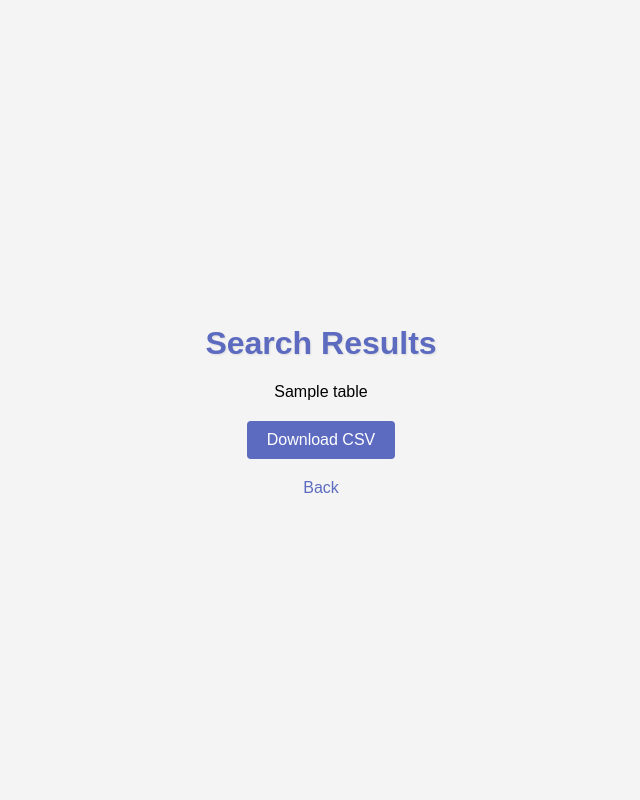
After one commit to Motaseam-Yousef/electron-scraper, a Flask app: template templates/results.html in a window 1280 px wide. The commit adds this page. Shown: the whole page, without its empty margins (319-959 px from the left). Run offline with Flask 3, Linux system fonts and the light colour scheme; the template is opened without the code that fills it: most values are stand-ins (such as "Sample title", 1, 10 or a date in 2020).

Commit message:
add download and result pages

```diff
--- a/app.py
+++ b/app.py
@@ -1,24 +1,31 @@
-from flask import Flask, render_template, request, send_file
+from flask import Flask, render_template, request, send_file, session
+from flask_session import Session  # for saving session data
+from tempfile import mkdtemp  # for creating temporary directory for storing session data
 import requests
 from bs4 import BeautifulSoup
 import pandas as pd
 import re
 import os
+from io import BytesIO
 
 app = Flask(__name__)
+
+# Ensure templates are auto-reloaded
+app.config["TEMPLATES_AUTO_RELOAD"] = True
+
+# Use filesystem-based session storage
+app.config["SESSION_FILE_DIR"] = mkdtemp()
+app.config["SESSION_PERMANENT"] = False
+app.config["SESSION_TYPE"] = "filesystem"
+Session(app)
 
 def create_url(search_term, page_number):
     base_url = "https://mikroelectron.com/Home/Search/"
     return f"{base_url}{search_term}/?page={page_number}"
 
 def extract_prices(price_string):
-    # Find all occurrences of a pattern in the string
     matches = re.findall(r'(\d+\.?\d*)', price_string)
-
-    # Convert the matched strings to floats
     prices = [float(match) for match in matches]
-
-    # Return the first price only
     return prices[0] if prices else None
 
 @app.route('/', methods=['GET', 'POST'])
@@ -26,45 +33,41 @@ def home():
     if request.method == 'POST':
         search_term = request.form['search_term']
         num_pages = int(request.form['num_pages'])
-
-        # Prepare lists to store the data
         price_list = []
         original_title_list = []
-
-        # Loop through each page
         for page_number in range(1, num_pages + 1):
             url = create_url(search_term, page_number)
-
-            # Make the HTTP request
             response = requests.get(url)
-
-            # Create a BeautifulSoup object and specify the parser
             soup = BeautifulSoup(response.text, 'html.parser')
-
-            # Find the elements
             prices = soup.find_all('span', {'class': 'title-price PriceTitle'})
             titles = soup.find_all('h4', {'class': 'title-price tooltips'})
-
-            # Iterate over each group of elements and append them to the lists
             for price, title in zip(prices, titles):
                 extracted_price = extract_prices(price.text.strip())
                 price_list.append(extracted_price)
                 original_title_list.append(title.get('data-original-title', ''))
 
-        # Create a DataFrame from the lists
         df = pd.DataFrame({
             'Original Title': original_title_list,
             'Price': price_list,
         })
 
-        # Save the DataFrame to a CSV file
-        df.to_csv('results.csv', index=False)
+        session['df'] = df.to_dict(orient='records')
 
-        # Then return the csv file as a download
-        return send_file('results.csv', as_attachment=True)
+        return render_template('results.html',  table=df.to_html(classes='data', header="true"), titles=df.columns.values)
 
-    # render a form to get user input
     return render_template('index.html')
+
+@app.route('/download', methods=['GET'])
+def download():
+    df = pd.DataFrame(session.get('df'))
+    buf_str = BytesIO()
+    df.to_csv(buf_str, index=False)
+    buf_str.seek(0)
+    return send_file(buf_str,
+                     mimetype='text/csv',
+                     as_attachment=True,
+                     download_name='results.csv')
+
 
 if __name__ == "__main__":
     app.run(debug=True)
--- /dev/null
+++ b/templates/results.html
@@ -0,0 +1,84 @@
+<!DOCTYPE html>
+<html>
+<head>
+    <title>Search Results</title>
+    <style>
+        body {
+            font-family: Arial, sans-serif;
+            background-color: #f4f4f4;
+            display: flex;
+            flex-direction: column;
+            align-items: center;
+            justify-content: center;
+            height: 100vh;
+            margin: 0;
+            padding: 0;
+        }
+        h1 {
+            color: #5C6BC0;
+            text-shadow: 1px 1px 2px rgba(0, 0, 0, 0.1);
+            transition: color 0.3s ease-in-out;
+        }
+        h1:hover {
+            color: #3F51B5;
+        }
+        table {
+            border-collapse: collapse;
+            width: 70%;
+            margin-top: 20px;
+            transition: all 0.3s ease-in-out;
+        }
+        th, td {
+            border: 1px solid #ddd;
+            padding: 8px;
+            text-align: left;
+        }
+        th {
+            background-color: #5C6BC0;
+            color: white;
+        }
+        tr:nth-child(even) {
+            background-color: #f2f2f2;
+        }
+        tr:hover {
+            transform: scale(1.02);
+            box-shadow: 2px 2px 10px rgba(0,0,0,0.1);
+        }
+        button {
+            padding: 10px 20px;
+            margin-top: 20px;
+            background-color: #5C6BC0;
+            color: white;
+            border: none;
+            border-radius: 4px;
+            cursor: pointer;
+            text-decoration: none;
+            font-size: 16px;
+            transition: all 0.3s ease-in-out;
+        }
+        button:hover {
+            background-color: #3F51B5;
+        }
+        a {
+            display: inline-block;
+            margin-top: 20px;
+            color: #5C6BC0;
+            text-decoration: none;
+            font-size: 16px;
+            transition: all 0.3s ease-in-out;
+        }
+        a:hover {
+            text-decoration: underline;
+            color: #3F51B5;
+        }
+    </style>
+</head>
+<body>
+    <h1>Search Results</h1>
+    {{ table|safe }}
+    <form method="get" action="/download">
+        <button type="submit">Download CSV</button>
+    </form>
+    <a href="/">Back</a>
+</body>
+</html>
```
Also changed, not shown: templates/index.html (+52 -27 lines).
